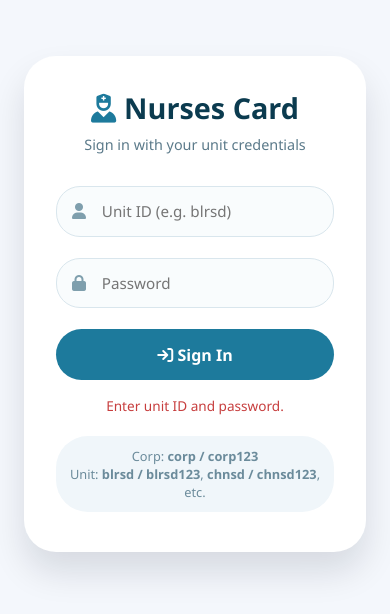
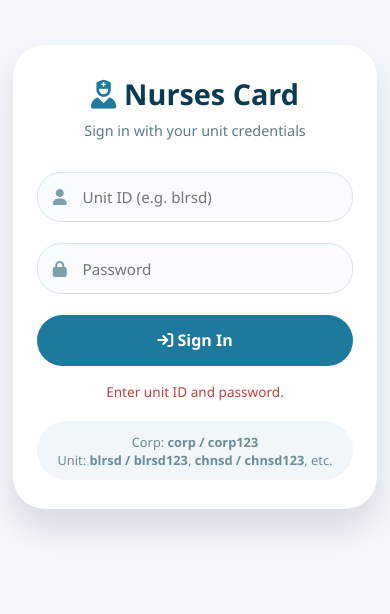
Before and after one commit to srexecutiveapollo/NursesCard, a plain HTML site: page index.html in a window 390 px wide. Both pictures are taken after a click on the button "Sign In". Drawn offline with Linux system fonts and the light colour scheme.

Commit message:
Update index.html

```diff
--- a/index.html
+++ b/index.html
@@ -8,9 +8,10 @@
   <link rel="stylesheet" href="https://cdnjs.cloudflare.com/ajax/libs/font-awesome/6.0.0-beta3/css/all.min.css">
   <style>
     * { margin:0; padding:0; box-sizing:border-box; font-family:'Segoe UI',Roboto,sans-serif; }
-    body { background:#f4f7fc; display:flex; justify-content:center; padding:1.5rem; }
+    body { background:#f4f7fc; display:flex; justify-content:center; padding:1.5rem; min-height:100vh; }
     .app-container { max-width:1400px; width:100%; }
 
+    /* ---------- Login ---------- */
     .login-card { max-width:420px; margin:2rem auto; background:#fff; border-radius:2rem;
       box-shadow:0 20px 35px rgba(0,20,30,0.12); padding:2rem 2rem 2.5rem; }
     .login-card h1 { font-size:1.8rem; font-weight:600; color:#0b3b4f; text-align:center; margin-bottom:0.5rem; }
@@ -18,51 +19,70 @@
     .input-group { margin-bottom:1.3rem; position:relative; }
     .input-group i { position:absolute; left:1rem; top:50%; transform:translateY(-50%); color:#7f9fad; }
     .input-group input { width:100%; padding:0.9rem 1rem 0.9rem 2.8rem; border:1.5px solid #d9e6ed;
-      border-radius:1.5rem; font-size:0.95rem; outline:none; background:#f9fcfd; }
-    .input-group input:focus { border-color:#1d7a9c; background:#fff; }
+      border-radius:1.5rem; font-size:0.95rem; outline:none; background:#f9fcfd; transition:0.2s; }
+    .input-group input:focus { border-color:#1d7a9c; background:#fff; box-shadow:0 0 0 4px rgba(29,122,156,0.08); }
     .login-btn { width:100%; padding:0.9rem; background:#1d7a9c; border:none; border-radius:2rem;
-      color:#fff; font-weight:600; font-size:1rem; cursor:pointer; }
+      color:#fff; font-weight:600; font-size:1rem; cursor:pointer; transition:0.2s; }
     .login-btn:hover { background:#0e5f7c; }
     .login-hint { margin-top:1.3rem; font-size:0.8rem; text-align:center; color:#6b8b9b;
       background:#f0f6fa; padding:0.7rem; border-radius:2rem; }
     .error-msg { color:#c73e3e; font-size:0.85rem; text-align:center; margin-top:1rem; font-weight:500; }
 
+    /* ---------- Main ---------- */
     .main-panel { background:#fff; border-radius:2rem; box-shadow:0 20px 35px rgba(0,20,30,0.08);
       padding:2rem 2rem 2.5rem; display:none; }
-    .top-bar { display:flex; flex-wrap:wrap; justify-content:space-between; align-items:center; margin-bottom:2rem; gap:1rem; }
+    .top-bar { display:flex; flex-wrap:wrap; justify-content:space-between; align-items:center;
+      margin-bottom:2rem; gap:1rem; }
     .welcome { font-size:1.1rem; font-weight:500; color:#1b4f64; }
     .welcome i { margin-right:0.4rem; color:#1d7a9c; }
     .controls { display:flex; flex-wrap:wrap; gap:0.8rem; align-items:center; }
-    .controls select, .controls input { padding:0.7rem 1.2rem; border-radius:2rem; border:1.5px solid #d9e6ed;
-      background:#f9fcfd; font-size:0.9rem; outline:none; }
+    .controls select, .controls input { padding:0.7rem 1.2rem; border-radius:2rem;
+      border:1.5px solid #d9e6ed; background:#f9fcfd; font-size:0.9rem; outline:none; transition:0.2s; }
+    .controls select:focus, .controls input:focus { border-color:#1d7a9c; background:#fff; }
     .controls button { padding:0.7rem 1.5rem; border-radius:2rem; border:none; background:#1d7a9c;
-      color:#fff; font-weight:500; cursor:pointer; display:flex; align-items:center; gap:0.4rem; }
+      color:#fff; font-weight:500; cursor:pointer; display:flex; align-items:center; gap:0.4rem; transition:0.2s; }
     .controls button:hover { background:#0e5f7c; }
     .logout-btn { background:#eef3f7; color:#1d4d62; }
     .logout-btn:hover { background:#d9e4ec; }
 
-    .cards-grid { display:grid; grid-template-columns:repeat(auto-fill,minmax(300px,1fr)); gap:1.5rem; margin-top:0.5rem; }
+    /* ---------- Cards ---------- */
+    .cards-grid { display:grid; grid-template-columns:repeat(auto-fill,minmax(300px,1fr));
+      gap:1.5rem; margin-top:0.5rem; }
     .nurse-card { background:#fff; border-radius:1.8rem; box-shadow:0 8px 24px rgba(0,40,60,0.08);
-      padding:1.5rem 1.2rem; border:1px solid #e3eef4; display:flex; flex-direction:column; }
+      padding:1.5rem 1.2rem; border:1px solid #e3eef4; transition:0.25s; display:flex; flex-direction:column; }
+    .nurse-card:hover { transform:translateY(-4px); box-shadow:0 16px 30px rgba(0,70,100,0.12); border-color:#b9d7e6; }
     .card-header { display:flex; align-items:center; gap:1rem; margin-bottom:1rem;
       border-bottom:1px dashed #cde0ea; padding-bottom:1rem; }
     .avatar { width:60px; height:60px; border-radius:50%; background:#d4e8f2;
       display:flex; align-items:center; justify-content:center; font-size:1.8rem; color:#1d5f7a;
-      flex-shrink:0; overflow:hidden; }
+      flex-shrink:0; overflow:hidden; border:2px solid #fff; box-shadow:0 4px 10px rgba(0,0,0,0.05); }
     .avatar img { width:100%; height:100%; object-fit:cover; }
     .name-title h3 { font-size:1.2rem; font-weight:600; color:#0b3b4f; line-height:1.3; }
-    .name-title .empid { font-size:0.8rem; color:#6f8e9e; background:#eef5fa;
+    .name-title .empid { font-size:0.8rem; color:#6f8e9e; font-weight:500; background:#eef5fa;
       padding:0.15rem 0.6rem; border-radius:2rem; display:inline-block; margin-top:0.2rem; }
-    .details-grid { display:flex; flex-direction:column; gap:0.45rem; font-size:0.88rem; }
+    .details-grid { display:flex; flex-direction:column; gap:0.45rem; font-size:0.88rem; flex:1; }
     .detail-row { display:flex; align-items:baseline; gap:0.5rem; color:#1a3f50; }
     .detail-row i { width:18px; color:#1d7a9c; font-size:0.8rem; text-align:center; }
-    .detail-label { font-weight:600; color:#2b5c71; min-width:90px; font-size:0.82rem; text-transform:uppercase; }
+    .detail-label { font-weight:600; color:#2b5c71; min-width:90px; font-size:0.82rem;
+      text-transform:uppercase; letter-spacing:0.2px; }
     .detail-value { color:#1f4b5e; font-weight:500; }
     .quote-section { margin-top:1rem; background:#f5fafd; border-radius:1.2rem; padding:0.9rem 1rem;
       font-size:0.85rem; color:#235e78; border-left:5px solid #1d7a9c; }
+    .quote-section i { margin-right:0.3rem; color:#1d7a9c; }
     .quote-section .patient-name { font-weight:600; margin-top:0.3rem; font-size:0.8rem; color:#427a94; }
-    .loading, .no-data { text-align:center; padding:3rem 1rem; color:#617e8e; }
+
+    /* ---------- Status ---------- */
+    .loading, .no-data { text-align:center; padding:3rem 1rem; color:#617e8e; font-size:1rem; }
     .no-data i { font-size:2.5rem; margin-bottom:0.8rem; opacity:0.6; display:block; }
+
+    @media (max-width:600px) {
+      body { padding:0.8rem; }
+      .login-card { padding:1.8rem 1.5rem; }
+      .main-panel { padding:1.5rem 1rem; }
+      .top-bar { flex-direction:column; align-items:stretch; }
+      .controls { justify-content:stretch; flex-wrap:wrap; }
+      .controls select, .controls input, .controls button { flex:1 0 auto; }
+    }
   </style>
 </head>
 <body>
@@ -88,7 +108,7 @@
     </div>
   </div>
 
-  <!-- MAIN PANEL -->
+  <!-- MAIN -->
   <div id="mainPanel" class="main-panel">
     <div class="top-bar">
       <div class="welcome" id="welcomeMsg"></div>
@@ -107,7 +127,7 @@
 
 <script>
   // ---------- Hardcoded credentials ----------
-  const UNIT_CREDENTIALS = {
+  var UNIT_CREDENTIALS = {
     'blrsd': { password: 'blrsd123', location: 'Bangalore' },
     'chnsd': { password: 'chnsd123', location: 'Chennai' },
     'dlhsd': { password: 'dlhsd123', location: 'Delhi' },
@@ -119,35 +139,35 @@
     'mumsd': { password: 'mumsd123', location: 'Mumbai' },
     'myssd': { password: 'myssd123', location: 'Mysore' }
   };
-  const CORP_USER = 'corp';
-  const CORP_PASS = 'corp123';
+  var CORP_USER = 'corp';
+  var CORP_PASS = 'corp123';
 
-  const LOCATIONS = ['Bangalore','Chennai','Delhi','Guwahati','Hyderabad','INDORE','Kolkata','Madurai','Mumbai','Mysore'];
+  var LOCATIONS = ['Bangalore','Chennai','Delhi','Guwahati','Hyderabad','INDORE','Kolkata','Madurai','Mumbai','Mysore'];
 
-  let currentUser = null;
-  let currentLocation = '';
-  let allNurses = [];
-  let filteredNurses = [];
+  var currentUser = null;
+  var currentLocation = '';
+  var allNurses = [];
+  var filteredNurses = [];
 
-  const loginSection = document.getElementById('loginSection');
-  const mainPanel = document.getElementById('mainPanel');
-  const usernameInput = document.getElementById('usernameInput');
-  const passwordInput = document.getElementById('passwordInput');
-  const loginBtn = document.getElementById('loginBtn');
-  const loginError = document.getElementById('loginError');
-  const welcomeMsg = document.getElementById('welcomeMsg');
-  const locationSelect = document.getElementById('locationSelect');
-  const searchInput = document.getElementById('searchInput');
-  const searchBtn = document.getElementById('searchBtn');
-  const logoutBtn = document.getElementById('logoutBtn');
-  const cardsContainer = document.getElementById('cardsContainer');
-  const messageArea = document.getElementById('messageArea');
+  var loginSection = document.getElementById('loginSection');
+  var mainPanel = document.getElementById('mainPanel');
+  var usernameInput = document.getElementById('usernameInput');
+  var passwordInput = document.getElementById('passwordInput');
+  var loginBtn = document.getElementById('loginBtn');
+  var loginError = document.getElementById('loginError');
+  var welcomeMsg = document.getElementById('welcomeMsg');
+  var locationSelect = document.getElementById('locationSelect');
+  var searchInput = document.getElementById('searchInput');
+  var searchBtn = document.getElementById('searchBtn');
+  var logoutBtn = document.getElementById('logoutBtn');
+  var cardsContainer = document.getElementById('cardsContainer');
+  var messageArea = document.getElementById('messageArea');
 
   // ---------- LOGIN ----------
   function attemptLogin() {
     loginError.textContent = '';
-    const user = usernameInput.value.trim();
-    const pass = passwordInput.value.trim();
+    var user = usernameInput.value.trim();
+    var pass = passwordInput.value.trim();
     if (!user || !pass) { loginError.textContent = 'Enter unit ID and password.'; return; }
 
     if (user === CORP_USER && pass === CORP_PASS) {
@@ -156,7 +176,7 @@
       return;
     }
 
-    const entry = UNIT_CREDENTIALS[user];
+    var entry = UNIT_CREDENTIALS[user];
     if (!entry || entry.password !== pass) {
       loginError.textContent = 'Invalid unit ID or password.';
       return;
@@ -170,8 +190,8 @@
     mainPanel.style.display = 'block';
 
     locationSelect.innerHTML = '<option value="">-- Select location --</option>';
-    LOCATIONS.forEach(loc => {
-      const opt = document.createElement('option');
+    LOCATIONS.forEach(function(loc) {
+      var opt = document.createElement('option');
       opt.value = loc;
       opt.textContent = loc;
       locationSelect.appendChild(opt);
@@ -194,7 +214,7 @@
     }
   }
 
-  // ---------- DATA LOAD (via google.script.run) ----------
+  // ---------- DATA LOAD ----------
   function loadLocation(location) {
     currentLocation = location;
     allNurses = [];
@@ -205,6 +225,7 @@
 
     google.script.run
       .withSuccessHandler(function(res) {
+        console.log('getNurses response:', res);
         if (!res) {
           messageArea.innerHTML = '<div class="no-data"><i class="fas fa-exclamation-triangle"></i>No response from server.</div>';
           return;
@@ -224,6 +245,7 @@
         renderCards();
       })
       .withFailureHandler(function(err) {
+        console.error('getNurses failed:', err);
         messageArea.innerHTML = '<div class="no-data"><i class="fas fa-exclamation-triangle"></i>Error: ' + (err && err.message ? err.message : err) + '</div>';
       })
       .getNurses(location);
```
